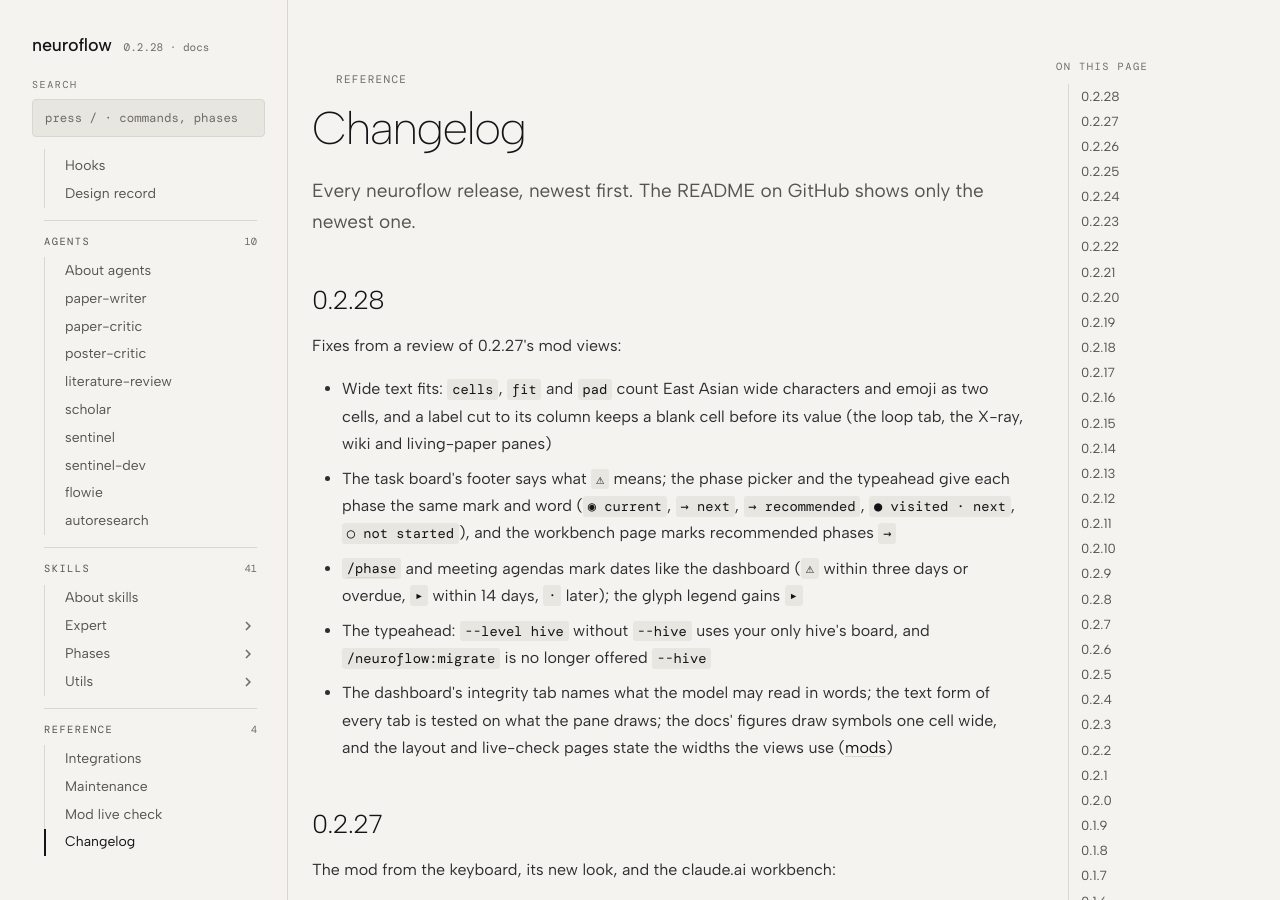
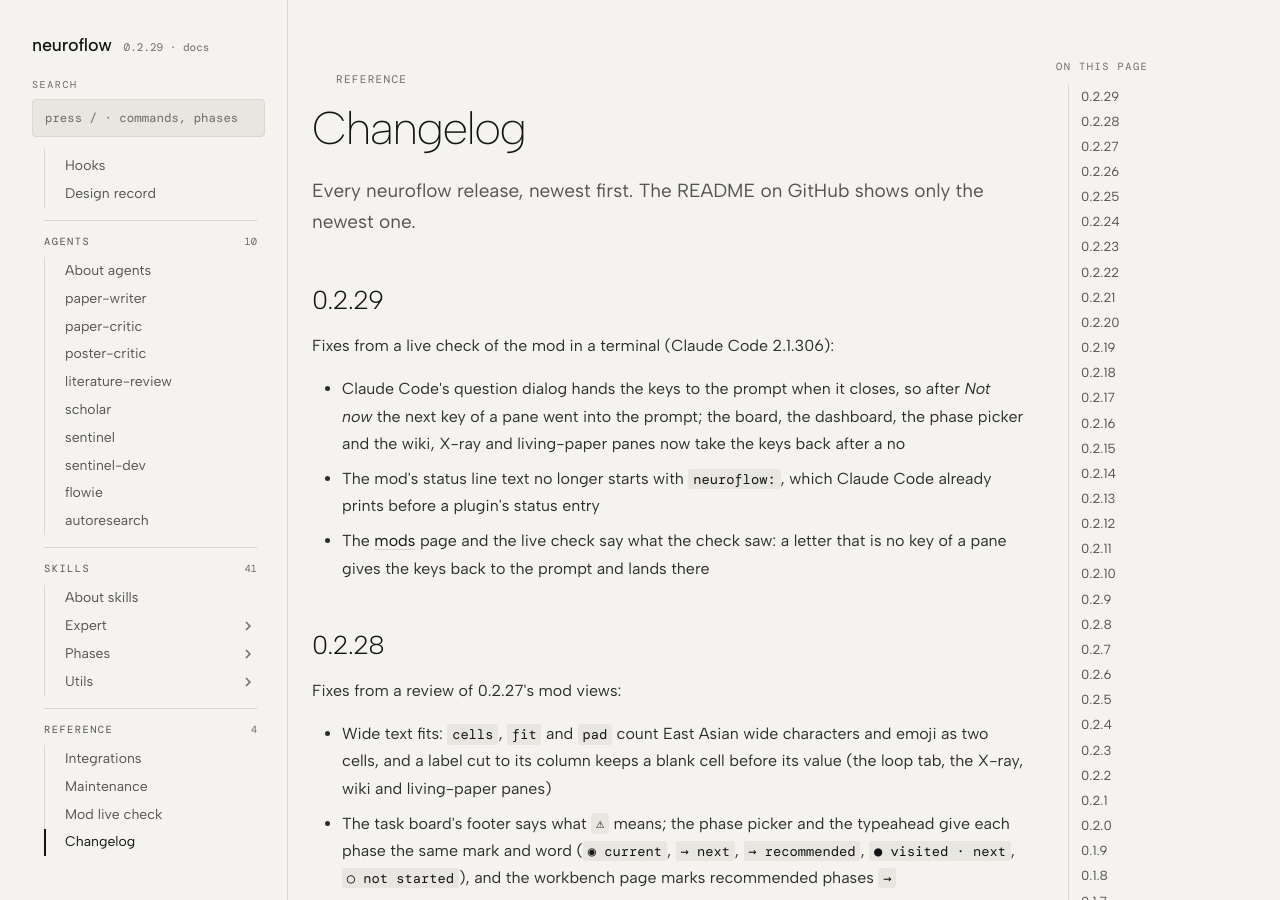
Before and after one commit to stanislavjiricek/neuroflow, an MkDocs documentation site: the page built from docs/changelog.md, in a window 1280 px wide and 900 px high. Built offline with MkDocs 1.6.1 and Material for MkDocs 9.7.7, drawn with Linux system fonts in a browser that asks for light colours; some web fonts are replaced; comment, search, counter and statistics services are not loaded.

Commit message:
chore(release): 0.2.29 — fixes from a live terminal check
Co-Authored-By: Claude Opus 5.5 <noreply@anthropic.com>

```diff
--- a/docs/changelog.md
+++ b/docs/changelog.md
@@ -5,6 +5,14 @@ title: Changelog
 # Changelog
 
 Every neuroflow release, newest first. The README on GitHub shows only the newest one.
+
+## 0.2.29
+
+Fixes from a live check of the mod in a terminal (Claude Code 2.1.306):
+
+- Claude Code's question dialog hands the keys to the prompt when it closes, so after *Not now* the next key of a pane went into the prompt; the board, the dashboard, the phase picker and the wiki, X-ray and living-paper panes now take the keys back after a no
+- The mod's status line text no longer starts with `neuroflow:`, which Claude Code already prints before a plugin's status entry
+- The [mods](concepts/mods.md) page and the live check say what the check saw: a letter that is no key of a pane gives the keys back to the prompt and lands there
 
 ## 0.2.28
 
--- a/mkdocs.yml
+++ b/mkdocs.yml
@@ -74,7 +74,7 @@ markdown_extensions:
   - pymdownx.smartsymbols
 
 extra:
-  version: "0.2.28"
+  version: "0.2.29"
   social:
     - icon: fontawesome/brands/github
       link: https://github.com/stanislavjiricek/neuroflow
```
Also changed, not shown: .neuroflow/project_config.md (+1 -1 lines), README.md (+3 -3 lines), 2 other files.
